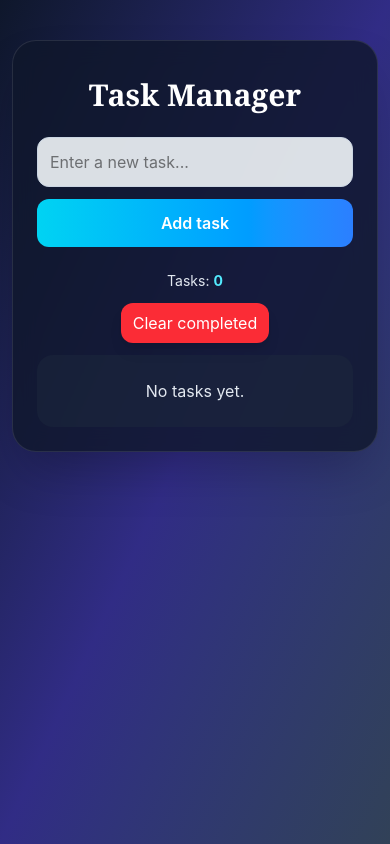
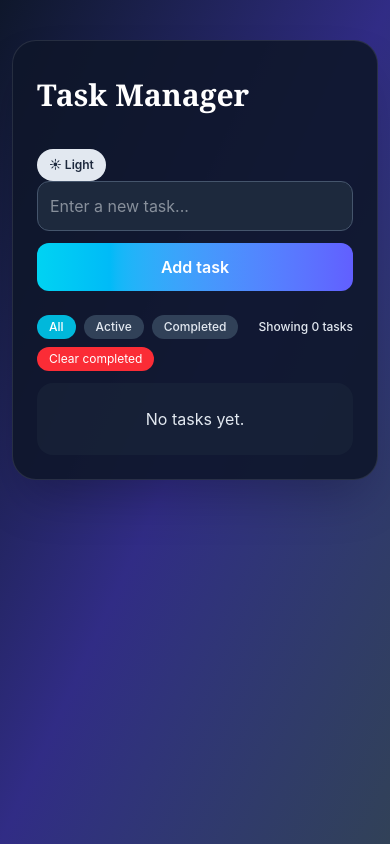
Before and after one commit to biruk2116/Task-Manager, a React (Vite) app: page / in a window 390 px wide. Built offline with nearby package versions, Linux system fonts and the light colour scheme.

Commit message:
add dark mode, responsive UI, and task filtering controls

```diff
--- a/src/App.jsx
+++ b/src/App.jsx
@@ -5,6 +5,10 @@ import TaskList from "./components/TaskList";
 
 function App() {
   const [tasks, setTasks] = useState([]);
+  const [filter, setFilter] = useState("all");
+  const [theme, setTheme] = useState(
+    localStorage.getItem("theme") || "dark"
+  );
 
   // Load tasks from localStorage
   useEffect(() => {
@@ -17,6 +21,11 @@ function App() {
     localStorage.setItem("tasks", JSON.stringify(tasks));
   }, [tasks]);
 
+  // Save theme preference
+  useEffect(() => {
+    localStorage.setItem("theme", theme);
+  }, [theme]);
+
   const addTask = (task) => {
     if (!task) return;
     setTasks([...tasks, { id: Date.now(), text: task, completed: false }]);
@@ -28,6 +37,16 @@ function App() {
         task.id === id ? { ...task, completed: !task.completed } : task
       )
     );
+  };
+
+  const filteredTasks = tasks.filter((task) => {
+    if (filter === "active") return !task.completed;
+    if (filter === "completed") return task.completed;
+    return true;
+  });
+
+  const toggleTheme = () => {
+    setTheme((prev) => (prev === "dark" ? "light" : "dark"));
   };
 
   const updateTask = (id, newText) => {
@@ -46,25 +65,73 @@ function App() {
     setTasks(tasks.filter((task) => !task.completed));
   };
 
+  const isDark = theme === "dark";
+
   return (
-    <div className="min-h-screen bg-linear-to-br from-slate-900 via-indigo-900 to-slate-700 flex flex-col items-center py-10 px-3">
-      <div className="w-full max-w-2xl bg-slate-900/80 border border-white/10 backdrop-blur-md rounded-3xl p-6 shadow-2xl animate-fadeIn">
+    <div
+      className={`min-h-screen flex flex-col items-center py-10 px-3 transition-all duration-300 ${
+        isDark
+          ? "bg-linear-to-br from-slate-900 via-indigo-900 to-slate-700"
+          : "bg-linear-to-br from-slate-200 via-slate-300 to-slate-100"
+      }`}
+    >
+      <div
+        className={`w-full max-w-2xl rounded-3xl p-6 shadow-2xl animate-fadeIn transition-all duration-300 ${
+          isDark
+            ? "bg-slate-900/90 border border-white/10"
+            : "bg-white/90 border border-slate-200"
+        }`}
+      >
+        <div className="flex flex-col sm:flex-row items-start sm:items-center justify-between gap-3">
           <Header />
-        <TaskInput addTask={addTask} />
-        <div className="flex flex-col sm:flex-row justify-between items-center gap-3 mb-3">
-          <p className="text-slate-200 text-sm">Tasks: <strong className="text-cyan-300">{tasks.length}</strong></p>
+          <button
+            onClick={toggleTheme}
+            className={`rounded-full px-3 py-2 text-xs font-semibold transition ${
+              isDark
+                ? "bg-slate-200 text-slate-800 hover:bg-slate-300"
+                : "bg-slate-800 text-slate-100 hover:bg-slate-700"
+            }`}
+          >
+            {isDark ? "☀ Light" : "🌙 Dark"}
+          </button>
+        </div>
+        <TaskInput addTask={addTask} theme={theme} />
+
+        <div className="flex flex-wrap gap-2 justify-between items-center mb-3">
+          <div className="flex gap-2">
+            {['all','active','completed'].map((item) => (
+              <button
+                key={item}
+                onClick={() => setFilter(item)}
+                className={`text-xs font-medium px-3 py-1 rounded-full transition ${
+                  filter === item
+                    ? 'bg-cyan-500 text-white'
+                    : isDark
+                    ? 'bg-slate-700 text-slate-200 hover:bg-slate-600'
+                    : 'bg-slate-200 text-slate-700 hover:bg-slate-300'
+                }`}
+              >
+                {item.charAt(0).toUpperCase() + item.slice(1)}
+              </button>
+            ))}
+          </div>
+          <p className={`text-xs font-medium ${isDark ? 'text-slate-200' : 'text-slate-700'}`}>
+            Showing {filteredTasks.length} tasks
+          </p>
           <button
             onClick={clearCompleted}
-            className="transition duration-300 bg-red-500 text-white px-3 py-2 rounded-xl hover:bg-red-600 shadow-lg hover:shadow-red-500/30"
+            className="text-xs bg-red-500 text-white px-3 py-1 rounded-xl hover:bg-red-600 transition"
           >
             Clear completed
           </button>
         </div>
+
         <TaskList
-          tasks={tasks}
+          tasks={filteredTasks}
           toggleTask={toggleTask}
           deleteTask={deleteTask}
           updateTask={updateTask}
+          theme={theme}
         />
       </div>
     </div>
--- a/src/components/TaskItem.jsx
+++ b/src/components/TaskItem.jsx
@@ -26,8 +26,10 @@ function TaskItem({ task, toggleTask, deleteTask, updateTask }) {
     }
   };
 
+  const isDark = theme === "dark";
+
   return (
-    <li className="flex flex-col sm:flex-row justify-between items-start sm:items-center gap-3 p-3 rounded-2xl bg-slate-900/90 border border-slate-700 shadow-lg hover:shadow-xl transition-all duration-200 animate-slideIn">
+    <li className={`flex flex-col sm:flex-row justify-between items-start sm:items-center gap-3 p-3 rounded-2xl shadow-lg hover:shadow-xl transition-all duration-200 animate-slideIn ${isDark ? 'bg-slate-900/90 border border-slate-700' : 'bg-white border border-slate-200'}`}>
       <div className="flex items-center gap-3 w-full sm:w-auto">
         <input
           type="checkbox"
@@ -42,13 +44,23 @@ function TaskItem({ task, toggleTask, deleteTask, updateTask }) {
             value={editedText}
             onChange={(e) => setEditedText(e.target.value)}
             onKeyDown={handleKeyDown}
-            className="w-full p-2 rounded-lg bg-slate-100 text-slate-900 border border-slate-300 focus:outline-none focus:ring-2 focus:ring-cyan-400"
+            className={`w-full p-2 rounded-lg border focus:outline-none focus:ring-2 focus:ring-cyan-400 ${
+              isDark
+                ? "bg-slate-100 text-slate-900 border-slate-300"
+                : "bg-slate-50 text-slate-900 border-slate-300"
+            }`}
             autoFocus
           />
         ) : (
           <p
-            className={`wrap-break-word text-left text-slate-100 ${
-              task.completed ? "line-through text-slate-400" : ""
+            className={`wrap-break-word text-left ${
+              isDark
+                ? task.completed
+                  ? "line-through text-slate-400"
+                  : "text-slate-100"
+                : task.completed
+                ? "line-through text-slate-500"
+                : "text-slate-800"
             }`}
           >
             {task.text}
--- a/src/components/TaskList.jsx
+++ b/src/components/TaskList.jsx
@@ -1,6 +1,6 @@
 import TaskItem from "./Taskitem";
 
-function TaskList({ tasks, toggleTask, deleteTask, updateTask }) {
+function TaskList({ tasks, toggleTask, deleteTask, updateTask, theme }) {
   if (tasks.length === 0)
     return (
       <div className="flex justify-center p-6 rounded-2xl bg-slate-800/50 text-slate-200">
@@ -8,6 +8,7 @@ function TaskList({ tasks, toggleTask, deleteTask, updateTask }) {
       </div>
     );
 
+  const isDark = theme === "dark";
   return (
     <ul className="w-full space-y-3 p-1">
       {tasks.map((task) => (
@@ -17,6 +18,7 @@ function TaskList({ tasks, toggleTask, deleteTask, updateTask }) {
           toggleTask={toggleTask}
           deleteTask={deleteTask}
           updateTask={updateTask}
+          theme={theme}
         />
       ))}
     </ul>
--- a/src/components/Taskinput.jsx
+++ b/src/components/Taskinput.jsx
@@ -1,7 +1,8 @@
 import { useState } from "react";
 
-function TaskInput({ addTask }) {
+function TaskInput({ addTask, theme }) {
   const [task, setTask] = useState("");
+  const isDark = theme === "dark";
 
   const handleSubmit = (e) => {
     e.preventDefault();
@@ -19,11 +20,19 @@ function TaskInput({ addTask }) {
         value={task}
         onChange={(e) => setTask(e.target.value)}
         placeholder="Enter a new task..."
-        className="flex-1 p-3 rounded-xl border border-slate-300 bg-slate-100/90 focus:outline-none focus:ring-2 focus:ring-cyan-400 transition"
+        className={`flex-1 p-3 rounded-xl border focus:outline-none focus:ring-2 focus:ring-cyan-400 transition ${
+          isDark
+            ? "border-slate-600 bg-slate-800 text-slate-100"
+            : "border-slate-300 bg-white text-slate-900"
+        }`}
       />
       <button
         type="submit"
-        className="bg-linear-to-r from-cyan-400 to-blue-500 text-white px-4 py-3 rounded-xl font-semibold transition hover:scale-[1.02] hover:shadow-lg"
+        className={`px-4 py-3 rounded-xl font-semibold transition hover:scale-[1.02] hover:shadow-lg ${
+          isDark
+            ? "bg-linear-to-r from-cyan-400 to-indigo-500 text-white"
+            : "bg-linear-to-r from-blue-500 to-cyan-500 text-white"
+        }`}
       >
         Add task
       </button>
```
Lines whose indentation alone changed are shown as unchanged.
